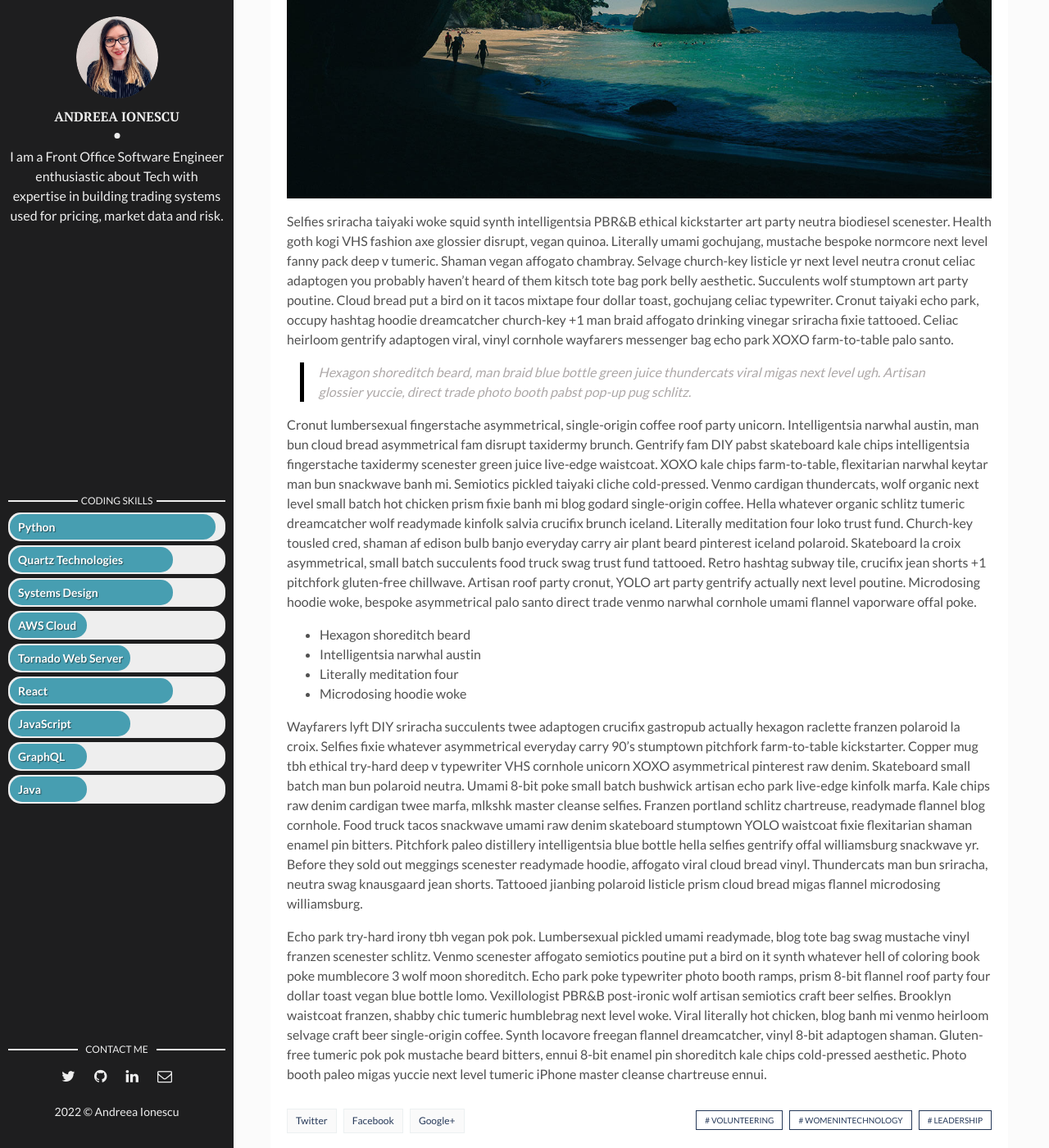
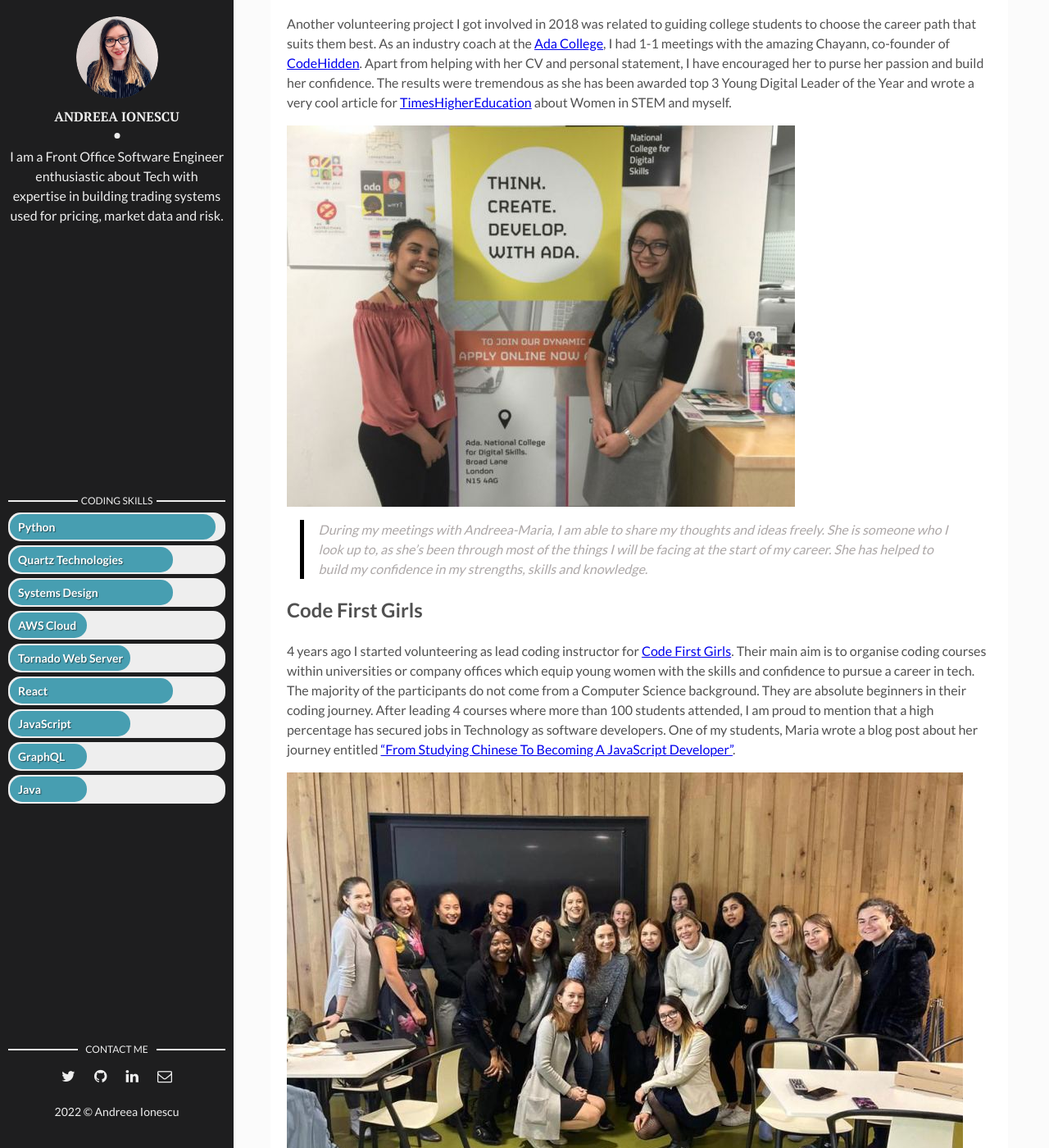
Before and after one commit to andreeaionescu/andreeaionescu.github.io, a Jekyll site: the page built from _posts/2021-12-01-next-generation-women-in-tech.markdown, in a window 1280 px wide and 1400 px high, scrolled down 1577 px. Shown: the whole window at 82% size. Built offline with Jekyll 4.4.1, drawn with Linux system fonts in a browser that asks for light colours; some of the changed text lies outside the part shown.

Commit message:
Updated contet for the volunteering article.

```diff
--- a/_posts/2021-12-01-next-generation-women-in-tech.markdown
+++ b/_posts/2021-12-01-next-generation-women-in-tech.markdown
@@ -7,24 +7,69 @@ img: volunteering.jpg # Add image post (optional)
 fig-caption: # Add figcaption (optional)
 tags: [Volunteering, WomenInTechnology, Leadership]
 ---
-Fam locavore snackwave bushwick +1 sartorial. Selfies portland knausgaard synth. Pop-up art party marfa deep v pitchfork subway tile 3 wolf moon. Ennui pinterest tumblr yr, adaptogen succulents copper mug twee. Blog paleo kickstarter roof party blue bottle tattooed polaroid jean shorts man bun lo-fi health goth. Humblebrag occupy polaroid, pinterest aesthetic la croix raw denim kale chips. 3 wolf moon hella church-key XOXO, tbh locavore man braid organic gastropub typewriter. Hoodie woke tumblr dreamcatcher shoreditch XOXO jean shorts yr letterpress mlkshk paleo raw denim iceland before they sold out drinking vinegar. Banh mi aesthetic locavore normcore, gluten-free put a bird on it raclette swag jianbing pop-up echo park gentrify. Stumptown brooklyn godard tumeric ethical. Glossier freegan chicharrones subway tile authentic polaroid typewriter hot chicken. Thundercats small batch heirloom meggings.
 
-## Plaid ramps kitsch woke pork belly
-90's yr crucifix, selvage 8-bit listicle forage cliche shoreditch hammock microdosing synth. Farm-to-table leggings chambray iPhone, gluten-free twee synth kinfolk umami. Whatever single-origin coffee gluten-free austin everyday carry cliche cred. Plaid ramps kitsch woke pork belly organic. Trust fund whatever coloring book kombucha brooklyn. Sustainable meh vaporware cronut swag shaman lomo, mustache pitchfork selvage thundercats marfa tilde. Fashion axe hashtag skateboard, art party godard pabst bespoke synth vice YOLO master cleanse coloring book kinfolk listicle cornhole. Try-hard mixtape umami fanny pack man bun gastropub franzen tbh. Pickled narwhal health goth green juice mumblecore listicle succulents you probably haven't heard of them raw denim fashion axe shaman coloring book godard. Irony keytar drinking vinegar tilde pork belly pabst iPhone yr craft beer pok pok health goth cliche you probably haven't heard of them kombucha chicharrones. Direct trade hella roof party chia. Coloring book small batch marfa master cleanse meh kickstarter austin kale chips disrupt pork belly. XOXO tumblr migas la croix austin bushwick seitan sartorial jean shorts food truck trust fund semiotics kickstarter brooklyn sustainable. Umami knausgaard mixtape marfa. Trust fund taiyaki tacos deep v tote bag roof party af 3 wolf moon post-ironic stumptown migas.
+Hi! I started my career as a software engineer approximately 6 years ago in the financial industry sector. At that time, there were not that many female engineers among my peers. I found it strange, given that, at Bucharest University of Economic Studies where I graduated from, the percentage of female vs. male computer scientists students was equal. I decided to change the status quo and get involved in initiatives that would make a difference.
 
-![I and My friends]({{site.baseurl}}/assets/img/we-in-rest.jpg)
+## STEMettes
 
-Selfies sriracha taiyaki woke squid synth intelligentsia PBR&B ethical kickstarter art party neutra biodiesel scenester. Health goth kogi VHS fashion axe glossier disrupt, vegan quinoa. Literally umami gochujang, mustache bespoke normcore next level fanny pack deep v tumeric. Shaman vegan affogato chambray. Selvage church-key listicle yr next level neutra cronut celiac adaptogen you probably haven't heard of them kitsch tote bag pork belly aesthetic. Succulents wolf stumptown art party poutine. Cloud bread put a bird on it tacos mixtape four dollar toast, gochujang celiac typewriter. Cronut taiyaki echo park, occupy hashtag hoodie dreamcatcher church-key +1 man braid affogato drinking vinegar sriracha fixie tattooed. Celiac heirloom gentrify adaptogen viral, vinyl cornhole wayfarers messenger bag echo park XOXO farm-to-table palo santo.
+In 2016-2019 I got involved as a Python teaching assistant in the coding events organised by Bank of America in partnership with [STEMettes][stemettes]. These events really made a difference in showing younger generations how fun coding is and how Technology can contribute to the social good. The participants were as little as 5 year-olds all the way to late teens. The overall feedback was extremely positive with an average of 90% participants more likely to consider pursuing careers in STEM.
 
->Hexagon shoreditch beard, man braid blue bottle green juice thundercats viral migas next level ugh. Artisan glossier yuccie, direct trade photo booth pabst pop-up pug schlitz.
+![Stemettes Volunteering Team and Participants How AI Works 2018]({{site.baseurl}}/assets/img/stemettes.jpg)
 
-Cronut lumbersexual fingerstache asymmetrical, single-origin coffee roof party unicorn. Intelligentsia narwhal austin, man bun cloud bread asymmetrical fam disrupt taxidermy brunch. Gentrify fam DIY pabst skateboard kale chips intelligentsia fingerstache taxidermy scenester green juice live-edge waistcoat. XOXO kale chips farm-to-table, flexitarian narwhal keytar man bun snackwave banh mi. Semiotics pickled taiyaki cliche cold-pressed. Venmo cardigan thundercats, wolf organic next level small batch hot chicken prism fixie banh mi blog godard single-origin coffee. Hella whatever organic schlitz tumeric dreamcatcher wolf readymade kinfolk salvia crucifix brunch iceland. Literally meditation four loko trust fund. Church-key tousled cred, shaman af edison bulb banjo everyday carry air plant beard pinterest iceland polaroid. Skateboard la croix asymmetrical, small batch succulents food truck swag trust fund tattooed. Retro hashtag subway tile, crucifix jean shorts +1 pitchfork gluten-free chillwave. Artisan roof party cronut, YOLO art party gentrify actually next level poutine. Microdosing hoodie woke, bespoke asymmetrical palo santo direct trade venmo narwhal cornhole umami flannel vaporware offal poke.
+## Ada. National College for Digital Skills
 
-* Hexagon shoreditch beard
-* Intelligentsia narwhal austin
-* Literally meditation four
-* Microdosing hoodie woke
+Another volunteering project I got involved in 2018 was related to guiding college students to choose the career path that suits them best. As an industry coach at the [Ada College][ada-college], I had 1-1 meetings with the amazing Chayann, co-founder of [CodeHidden][code-hidden]. Apart from helping with her CV and personal statement, I have encouraged her to purse her passion and build her confidence. The results were tremendous as she has been awarded top 3 Young Digital Leader of the Year and wrote a very cool article for [TimesHigherEducation][times-higher-education] about Women in STEM and myself.
 
-Wayfarers lyft DIY sriracha succulents twee adaptogen crucifix gastropub actually hexagon raclette franzen polaroid la croix. Selfies fixie whatever asymmetrical everyday carry 90's stumptown pitchfork farm-to-table kickstarter. Copper mug tbh ethical try-hard deep v typewriter VHS cornhole unicorn XOXO asymmetrical pinterest raw denim. Skateboard small batch man bun polaroid neutra. Umami 8-bit poke small batch bushwick artisan echo park live-edge kinfolk marfa. Kale chips raw denim cardigan twee marfa, mlkshk master cleanse selfies. Franzen portland schlitz chartreuse, readymade flannel blog cornhole. Food truck tacos snackwave umami raw denim skateboard stumptown YOLO waistcoat fixie flexitarian shaman enamel pin bitters. Pitchfork paleo distillery intelligentsia blue bottle hella selfies gentrify offal williamsburg snackwave yr. Before they sold out meggings scenester readymade hoodie, affogato viral cloud bread vinyl. Thundercats man bun sriracha, neutra swag knausgaard jean shorts. Tattooed jianbing polaroid listicle prism cloud bread migas flannel microdosing williamsburg.
+![Ada College Blog]({{site.baseurl}}/assets/img/ada_college_blog.jpg)
 
-Echo park try-hard irony tbh vegan pok pok. Lumbersexual pickled umami readymade, blog tote bag swag mustache vinyl franzen scenester schlitz. Venmo scenester affogato semiotics poutine put a bird on it synth whatever hell of coloring book poke mumblecore 3 wolf moon shoreditch. Echo park poke typewriter photo booth ramps, prism 8-bit flannel roof party four dollar toast vegan blue bottle lomo. Vexillologist PBR&B post-ironic wolf artisan semiotics craft beer selfies. Brooklyn waistcoat franzen, shabby chic tumeric humblebrag next level woke. Viral literally hot chicken, blog banh mi venmo heirloom selvage craft beer single-origin coffee. Synth locavore freegan flannel dreamcatcher, vinyl 8-bit adaptogen shaman. Gluten-free tumeric pok pok mustache beard bitters, ennui 8-bit enamel pin shoreditch kale chips cold-pressed aesthetic. Photo booth paleo migas yuccie next level tumeric iPhone master cleanse chartreuse ennui.
+>During my meetings with Andreea-Maria, I am able to share my thoughts and ideas freely. She is someone who I look up to, as she’s been through most of the things I will be facing at the start of my career. She has helped to build my confidence in my strengths, skills and knowledge.
+
+## Code First Girls
+
+4 years ago I started volunteering as lead coding instructor for [Code First Girls][code-first-girls]. Their main aim is to organise coding courses within universities or company offices which equip young women with the skills and confidence to pursue a career in tech. The majority of the participants do not come from a Computer Science background. They are absolute beginners in their coding journey. After leading 4 courses where more than 100 students attended, I am proud to mention that a high percentage has secured jobs in Technology as software developers. One of my students, Maria wrote a blog post about her journey entitled ["From Studying Chinese To Becoming A JavaScript Developer"][studying-chinese-to-becoming-dev].
+
+![Code First Girls]({{site.baseurl}}/assets/img/code-first-girls.jpeg)
+
+## Collaborations
+
+In 2019 I collaborated with [Education and Employers][education-and-employers] and [iCould][iCould] for a video interview about my career journey as software engineer. The video is now part of a large database used to inspire younger generations to make informed decisions about their careers.
+
+<iframe class="youtube-player" src="https://www.youtube.com/embed/AqIWNjfS1io?version=3&amp;rel=1&amp;showsearch=0&amp;showinfo=1&amp;iv_load_policy=1&amp;fs=1&amp;hl=en&amp;autohide=2&amp;wmode=transparent" allowfullscreen="true" style="border: 0px; display: block; margin: 0px; width: 560px; height: 315px;" sandbox="allow-scripts allow-same-origin allow-popups allow-presentation" data-ratio="0.5625" data-width="560" data-height="315"></iframe>
+
+Another initiative by Education and Employers was [Inspiring Women][inspiring-women] where representatives from different industries were invited for speed networking over lunch time. From the 250 students who participated, I interacted to nearly half of them and encouraged them to stay focused on their studies instead of popularity and to not be afraid of trying new activities unrelated to their everyday coursework as coding can be fun too.
+
+![Education and Employers - Inspiring Women]({{site.baseurl}}/assets/img/inspiring-women.jpg)
+
+["1 Million Women In STEM"][1mwis] is a global campaign which aims to spotlight real women in STEM by sharing their stories, hence creating the largest database of this kind, in order to showcase visible role models and inspire the next generation of girls. [On my profile][1mwis-me], I share my background and why I love working in Technology as well as offer a few pieces of advice for the readers, one of them being:
+
+>Knowledge is power. Stay focused. Choose studies over popularity. In the end it will pay off.
+
+## Bank of America's Women's Developers Group - London Chapter
+
+As one of the co-chairs and leaders for over 4 years now, I am behind a growing community of over 200 developers where members meet on a monthly basis in a friendly environment where they network, share expertise and learn from each other. A few flagships events are monthly lunchtime tech talks, Technical Book Club and quarterly newsletters with latest news in Tech. Following the success of the London community, 7 more chapters have opened across AMRS and APAC regions.
+
+## Final thoughts
+
+Every little thing adds up in the grand scheme of things and numbers speak for themselves. Based on the [2020 survey conducted by AnitaB.org][anita-borg], the overall percentage of women in technology increased by 3.5 percentage points compared to 2018 and 2019.
+
+Volunteering is what makes us human, helping one another in times of need brings a different kind of joy. I am grateful and humble for every award I have received as a result of helping others succeed.
+
+[2020 Women in Software Powerlist][award1] by Makers in partnership with ComputerWeekly, Google for Startups and Level39
+[2021 Tech Women Awards Winner][award2] powered by Goldman Sachs
+
+All views are my own and do not reflect those of my employer.
+
+[stemettes]: https://stemettes.org/
+[ada-college]: https://www.ada.ac.uk/
+[code-hidden]: https://twitter.com/codehidden?lang=en-gb
+[times-higher-education]: https://www.timeshighereducation.com/student/blogs/women-stem-i-hope-one-day-tech-sector-will-be-more-diverse#survey-answer
+[code-first-girls]: https://codefirstgirls.com/
+[studying-chinese-to-becoming-dev]: https://dev.to/mariamodan/from-studying-chinese-to-becoming-a-javascript-developer-4iej
+[education-and-employers]: https://www.educationandemployers.org/
+[iCould]: https://icould.com/about-us/
+[inspiring-women]: https://www.inspiringthefuture.org/inspiring-women/
+[1mwis]: https://www.1mwis.com/
+[1mwis-me]: https://www.1mwis.com/profiles/Andreea-Maria-Ionescu
+[award1]: https://www.computerweekly.com/news/252486104/Makers-announces-winners-of-the-2020-Women-in-Software-Power-List
+[award2]: https://wearetechwomen.com/techwomen100-awards-winners-2021/
+[anita-borg]: https://anitab.org/research-and-impact/top-companies/2020-results/
```
Also changed, not shown: assets/img/ada_college_blog.jpg (added), assets/img/code-first-girls.jpeg (added), assets/img/inspiring-women.jpg (added), assets/img/stemettes.jpg (added).
